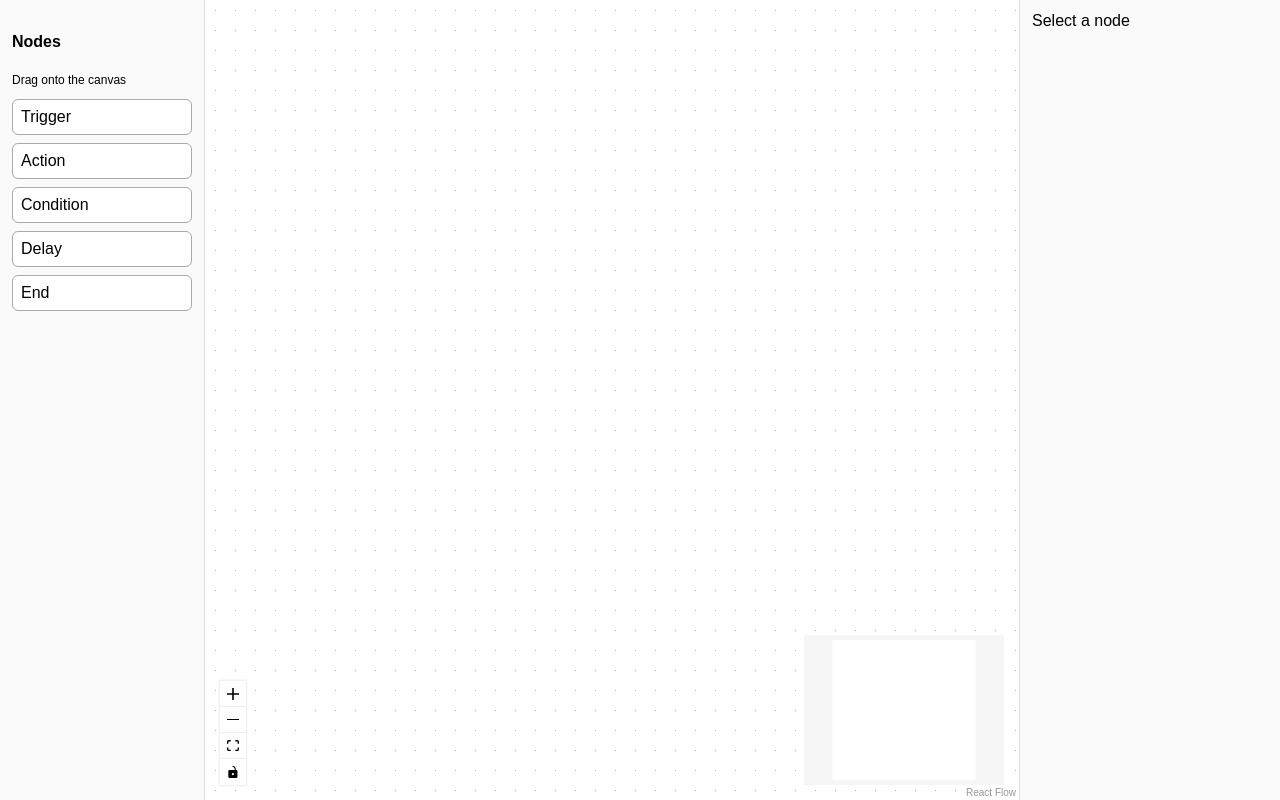
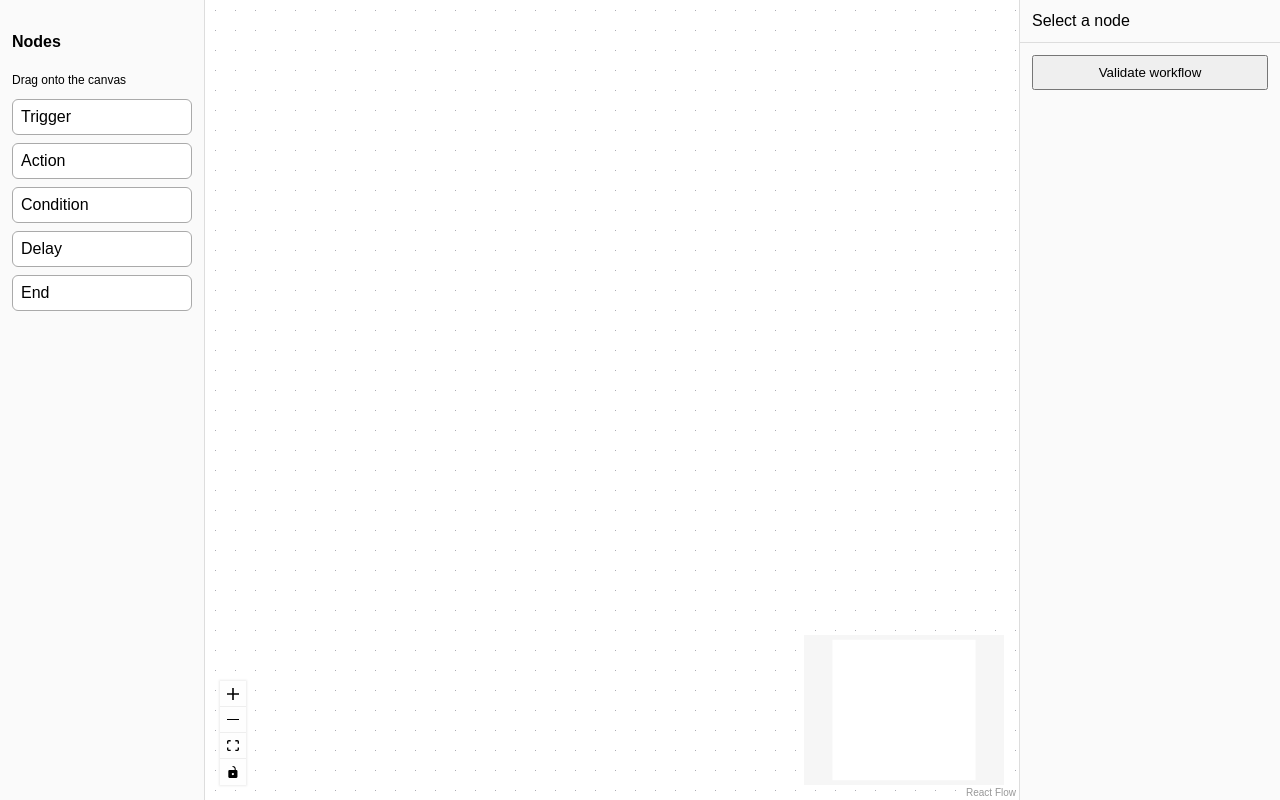
Before and after one commit to Koti-vallamkonda/saga-workflow-engine, a React app in the folder frontend/: page / in a window 1280 px wide. Built offline with nearby package versions, Linux system fonts and the light colour scheme; the HTML template or start-up script is replaced by a standard one.

Commit message:
feat(canvas): add validate panel with error list and graph export

```diff
--- a/frontend/src/App.jsx
+++ b/frontend/src/App.jsx
@@ -2,14 +2,17 @@ import { ReactFlowProvider } from '@xyflow/react';
 import Sidebar from './components/Sidebar';
 import Canvas from './components/Canvas';
 import ConfigPanel from './components/ConfigPanel';
+import ValidatePanel from './components/ValidatePanel';
+
 export default function App() {
  return (
  <ReactFlowProvider>
  <div style={{ display: 'flex', width: '100vw', height: '100vh' }}>
  <Sidebar />
  <Canvas />
- <div style={{ width: 260, borderLeft: '1px solid #ddd', background: '#fafafa' }}>
+ <div style={{ width: 260, borderLeft: '1px solid #ddd', background: '#fafafa',overflowY: 'auto' }}>
  <ConfigPanel />
+ <ValidatePanel />
  </div>
  </div>
  </ReactFlowProvider>
--- /dev/null
+++ b/frontend/src/components/ValidatePanel.jsx
@@ -0,0 +1,31 @@
+import { useState } from 'react';
+import useFlowStore from '../store/useFlowStore';
+import { validateGraph, buildExecutionGraph } from '../utils/dagValidator';
+export default function ValidatePanel() {
+ const { nodes, edges, errors, setValidation } = useFlowStore();
+ const [json, setJson] = useState('');
+ const [checked, setChecked] = useState(false);
+ const run = () => {
+ const result = validateGraph(nodes, edges);
+ setValidation(result.errors, result.errorNodeIds);
+ setJson(result.valid ? JSON.stringify(buildExecutionGraph(nodes, edges), null, 2) : '');
+ setChecked(true);
+ };
+ return (
+ <div style={{ padding: 12, borderTop: '1px solid #ddd' }}>
+ <button onClick={run} style={{ width: '100%', padding: 8 }}>Validate workflow</button>
+ {checked && errors.length === 0 && <p style={{ color: 'green' }}>Graph is valid</p>}
+ {errors.length > 0 && (
+ <ul style={{ color: '#b91c1c', fontSize: 13, paddingLeft: 18 }}>
+ {errors.map((e, i) => <li key={i}>{e}</li>)}
+ </ul>
+ )}
+ {json && (
+ <pre style={{ fontSize: 11, maxHeight: 200, overflow: 'auto',
+ background: '#fff', padding: 6 }}>
+ {json}
+ </pre>
+ )}
+ </div>
+ );
+}
```
